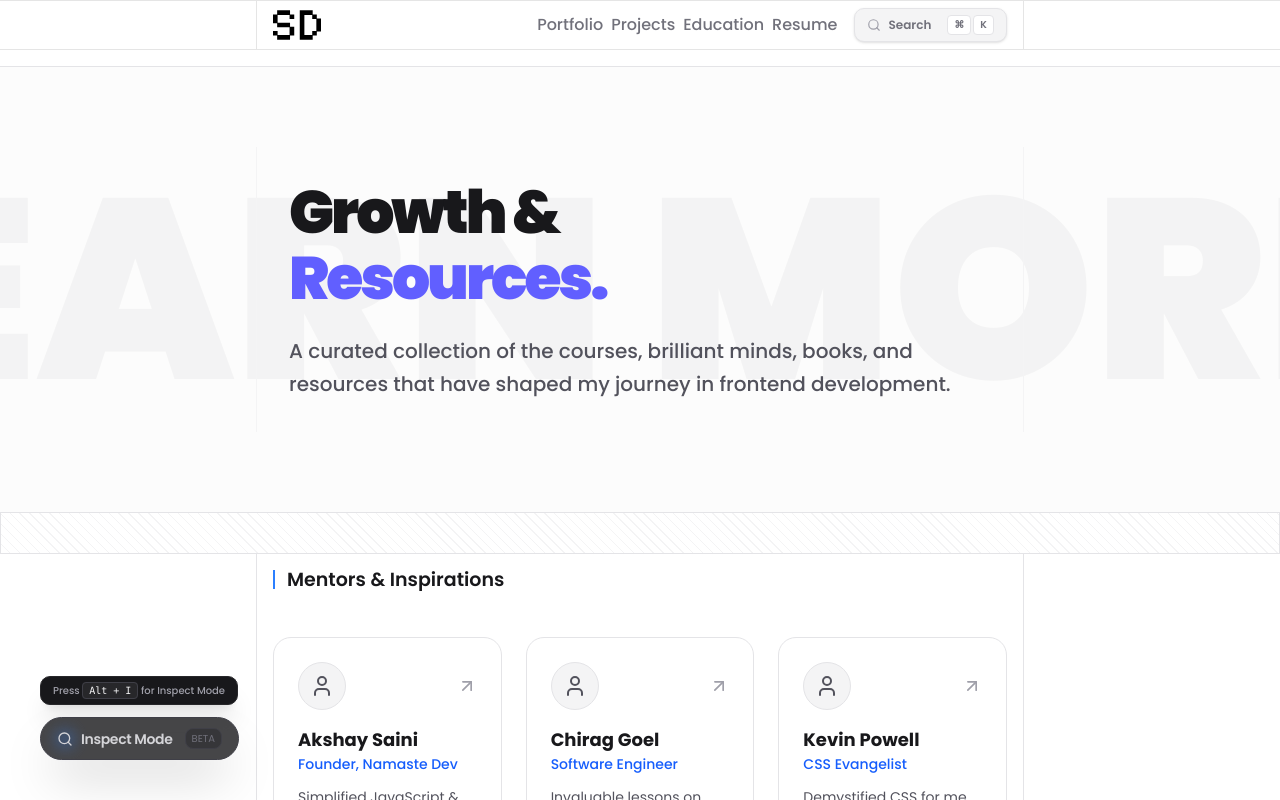
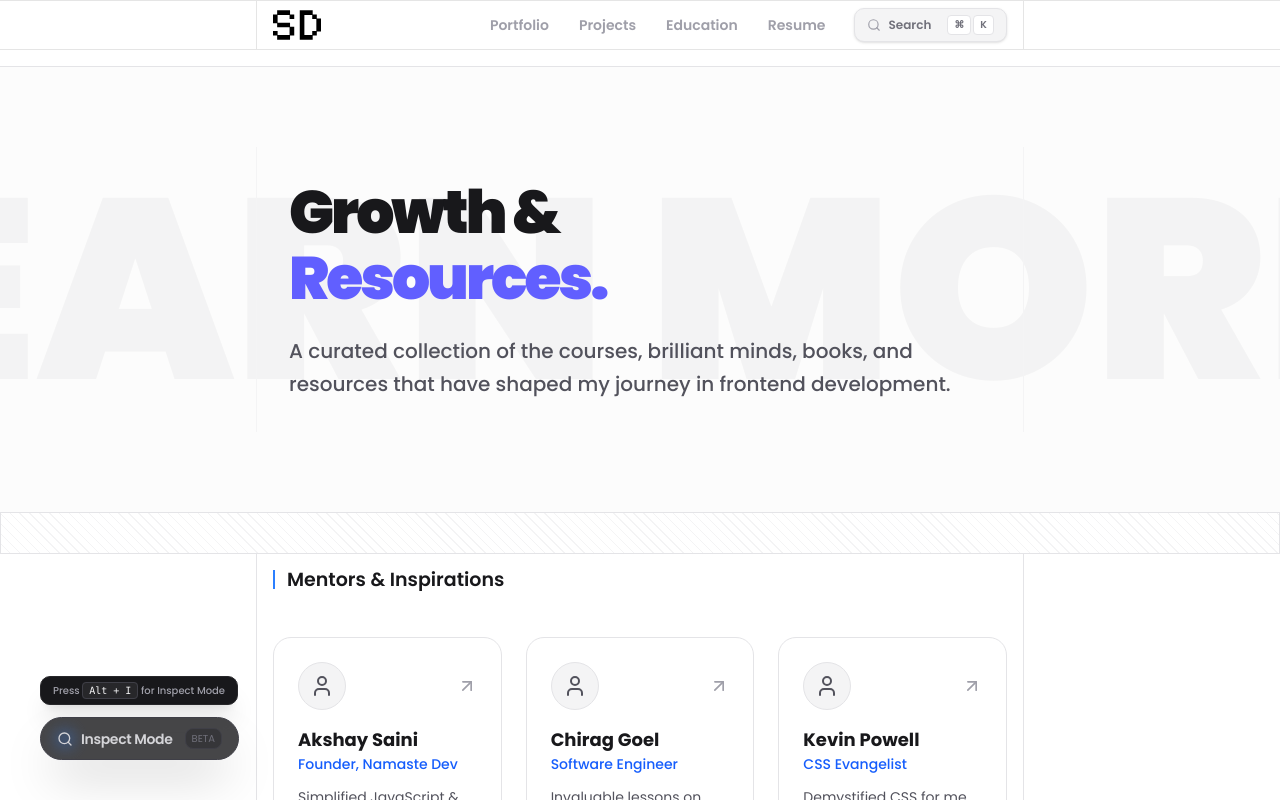
Before and after one commit to Subhadeep-CS/new-portfolio, a Next.js app: page /resources in a window 1280 px wide. Shown: the top 800 px of the page. Built offline with nearby package versions, Linux system fonts and the light colour scheme; no server answers.

Commit message:
completed some responsive improvement

```diff
--- a/components/Home/ConnectContainer/index.tsx
+++ b/components/Home/ConnectContainer/index.tsx
@@ -16,7 +16,7 @@ const ConnectContainer = () => {
         <section className="divide-y divide-zinc-200 dark:divide-zinc-800 border-y border-zinc-200 dark:border-zinc-800">
             <ConnectSectionHeader />
             <div className="container border-x border-zinc-200 dark:border-zinc-800 px-4 py-8">
-                <div className="grid grid-cols-1 sm:grid-cols-2 lg:grid-cols-4 gap-4 w-full">
+                <div className="grid grid-cols-2 sm:grid-cols-2 lg:grid-cols-4 gap-4 w-full">
                     {socials.map((social) => {
                         const Icon = social.icon;
                         return (
--- a/components/Layout/Header/FloatingCommandButton.tsx
+++ b/components/Layout/Header/FloatingCommandButton.tsx
@@ -129,7 +129,7 @@ const FloatingCommandButton = () => {
               }`}
             >
               <Compass className={`w-4 h-4 ${isOpen ? "text-blue-500 rotate-45" : "text-zinc-500"} transition-all duration-300`} />
-              <span className="text-[12px] font-semibold text-zinc-600 dark:text-zinc-400 max-w-[80px] truncate">
+              <span className="text-[12px] font-semibold text-zinc-600 dark:text-zinc-400 w-[90px] text-left truncate block">
                 {activeSection ? activeSection.label : "Menu"}
               </span>
               {isOpen ? (
--- a/components/Layout/Header/Navbar/index.tsx
+++ b/components/Layout/Header/Navbar/index.tsx
@@ -1,8 +1,11 @@
+import { usePathname } from "next/navigation";
 import Inspectable from "@/components/InspectMode/Inspectable";
 import { HEADER_MENU } from "@/utils/app_constant";
 import Link from "next/link";
 
 const Navbar = () => {
+  const pathname = usePathname();
+
   return (
     <Inspectable
       className="w-full"
@@ -21,14 +24,24 @@ const Navbar = () => {
       }}
     >
       <nav className="w-full px-2 py-2">
-        <ul className="flex items-center gap-2">
-          {HEADER_MENU?.map((menuItem: { name: string; href: string }) => (
-            <Link href={menuItem?.href} key={menuItem.name}>
-              <li className="text-base text-zinc-500 font-medium hover:text-zinc-900 dark:hover:text-zinc-100 transition-colors cursor-pointer">
-                {menuItem?.name}
-              </li>
-            </Link>
-          ))}
+        <ul className="flex items-center gap-1.5">
+          {HEADER_MENU?.map((menuItem: { name: string; href: string }) => {
+            const isActive = pathname === menuItem.href;
+
+            return (
+              <Link href={menuItem?.href} key={menuItem.name} className="relative">
+                <li
+                  className={`relative px-3 py-1.5 text-sm font-semibold transition-colors cursor-pointer select-none z-10 ${
+                    isActive
+                      ? "text-zinc-950 dark:text-zinc-50 font-bold"
+                      : "text-zinc-400 dark:text-zinc-550 hover:text-zinc-950 dark:hover:text-zinc-100"
+                  }`}
+                >
+                  {menuItem?.name}
+                </li>
+              </Link>
+            );
+          })}
         </ul>
       </nav>
     </Inspectable>
--- a/components/Layout/ScrollToTop/index.tsx
+++ b/components/Layout/ScrollToTop/index.tsx
@@ -40,10 +40,10 @@ export default function ScrollToTop() {
                     exit={{ opacity: 0, y: 20, scale: 0.8 }}
                     transition={{ duration: 0.25 }}
                     onClick={scrollToTop}
-                    className="fixed bottom-4 right-4 sm:bottom-8 sm:right-8 p-2 rounded-full bg-white/70 dark:bg-zinc-900/70 backdrop-blur-md border border-zinc-200/50 dark:border-zinc-800/50 text-zinc-800 dark:text-zinc-200 shadow-lg hover:shadow-xl hover:bg-white/90 dark:hover:bg-zinc-800/90 hover:scale-110 active:scale-95 transition-all z-[90] flex items-center justify-center cursor-pointer"
+                    className="fixed bottom-4 right-4 sm:bottom-8 sm:right-8 p-2.5 rounded-2xl sm:rounded-full bg-white/85 dark:bg-zinc-900/85 sm:bg-white/70 sm:dark:bg-zinc-900/70 backdrop-blur-xl border border-zinc-200 dark:border-zinc-800 sm:border-zinc-200/50 sm:dark:border-zinc-800/50 text-zinc-800 dark:text-zinc-200 shadow-2xl shadow-black/10 sm:shadow-lg hover:shadow-xl hover:bg-white/90 dark:hover:bg-zinc-800/90 hover:scale-110 active:scale-95 transition-all z-[90] flex items-center justify-center cursor-pointer"
                     aria-label="Scroll to top"
                 >
-                    <ChevronUp className="w-5 h-5 stroke-[2.5px]" />
+                    <ChevronUp className="w-4 h-4 sm:w-5 sm:h-5 stroke-[2.5px]" />
                 </motion.button>
             )}
         </AnimatePresence>
```
Also changed, not shown: 1 other file (tests, documents, lock files or other folders).
